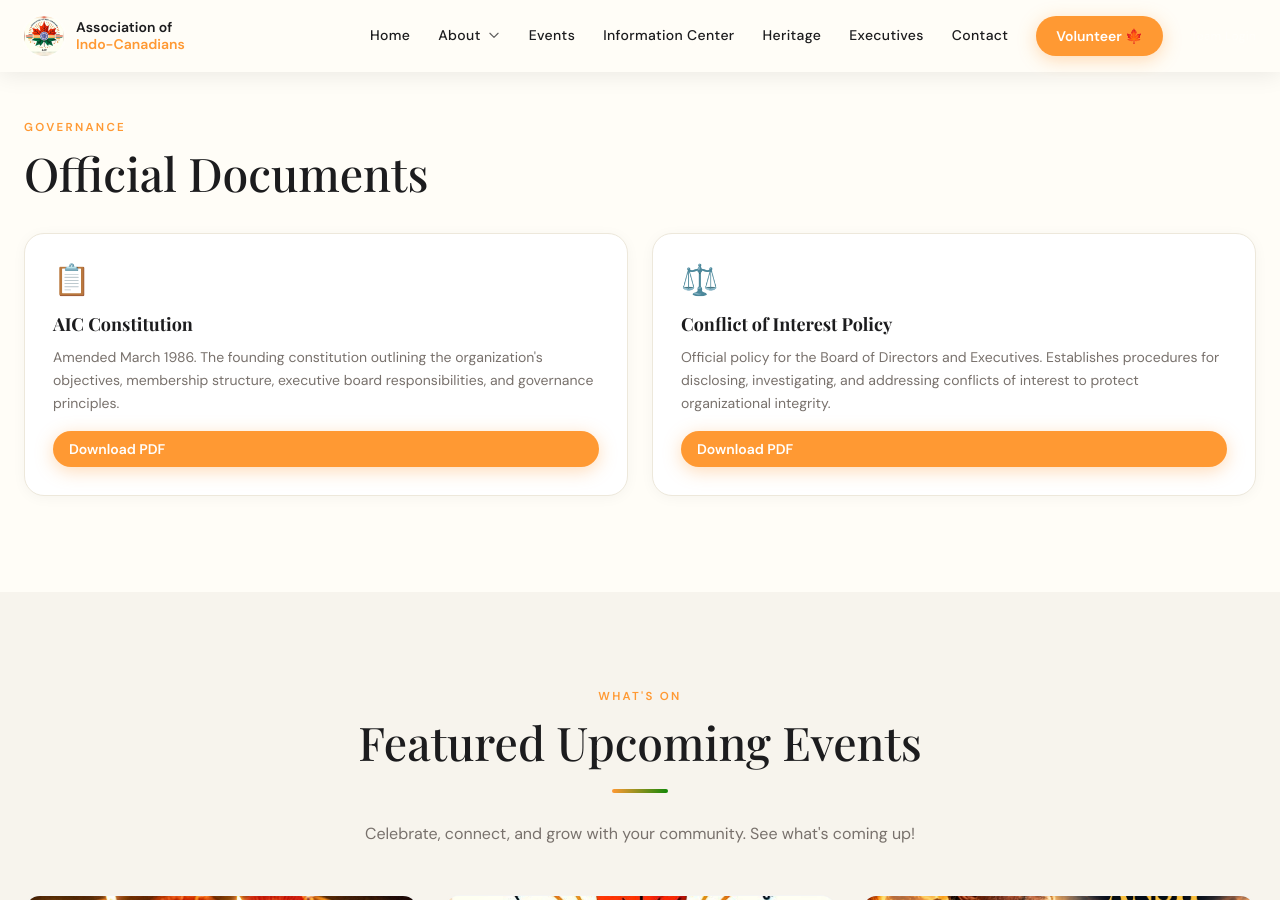
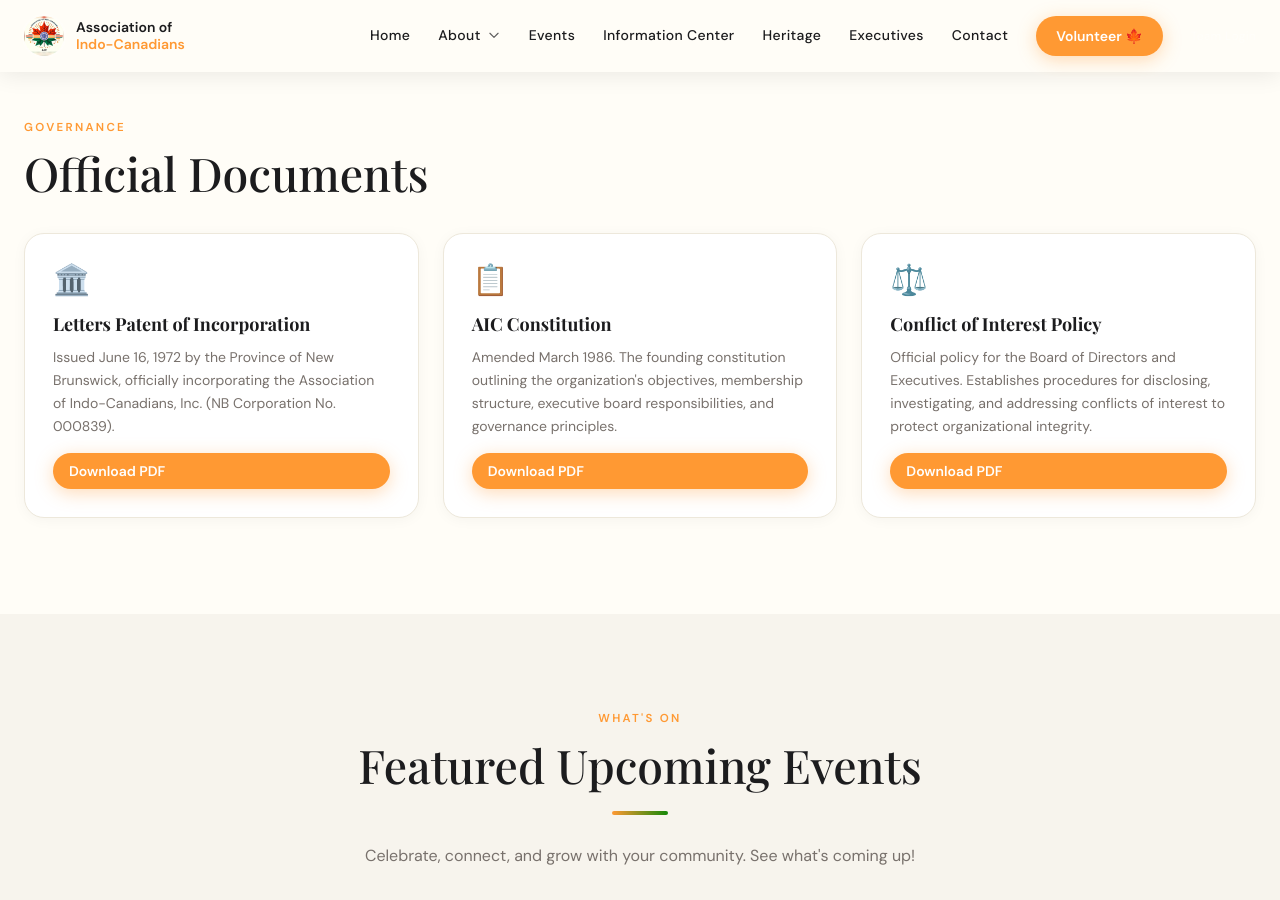
Before and after one commit to abhishekmenon84/aic-jekyll-website, a Jekyll site: the page built from index.md, in a window 1280 px wide and 900 px high, scrolled down 1813 px. Built offline with Jekyll 4.4.1, drawn with Linux system fonts in a browser that asks for light colours; nearby versions of some CDN libraries.

Commit message:
feat: add Letters Patent of Incorporation to Official Documents
Adds the 1972 New Brunswick Letters Patent incorporating the
Association of Indo-Canadians, Inc. (NB Corporation No. 000839) as a
third card alongside the AIC Constitution and Conflict of Interest
Policy under About > Official Documents.

Co-Authored-By: Claude Sonnet 5 <noreply@anthropic.com>

```diff
--- a/index.md
+++ b/index.md
@@ -116,7 +116,15 @@ description: "AIC Fredericton — Fostering a vibrant, inclusive, and engaged In
     <div id="official-documents" class="mt-20 pt-16 border-t border-stone-200">
       <span class="section-label">Governance</span>
       <h3 class="section-title mb-8">Official Documents</h3>
-      <div class="grid md:grid-cols-2 gap-6">
+      <div class="grid md:grid-cols-2 lg:grid-cols-3 gap-6">
+        <!-- Letters Patent of Incorporation -->
+        <div class="value-card flex flex-col">
+          <div class="text-3xl mb-3">🏛️</div>
+          <h4 class="text-lg font-semibold mb-2">Letters Patent of Incorporation</h4>
+          <p class="text-stone-500 text-sm leading-relaxed mb-4 flex-grow">Issued June 16, 1972 by the Province of New Brunswick, officially incorporating the Association of Indo-Canadians, Inc. (NB Corporation No. 000839).</p>
+          <a href="{{ '/assets/documents/000839_ASSOCIATION OF INDO-CANADIANS, INC._Letters Patent Incorporating.pdf' | relative_url }}" class="btn-saffron text-sm py-2 px-4 inline-block" download>Download PDF</a>
+        </div>
+
         <!-- AIC Constitution -->
         <div class="value-card flex flex-col">
           <div class="text-3xl mb-3">📋</div>
```
Also changed, not shown: 1 other file.
